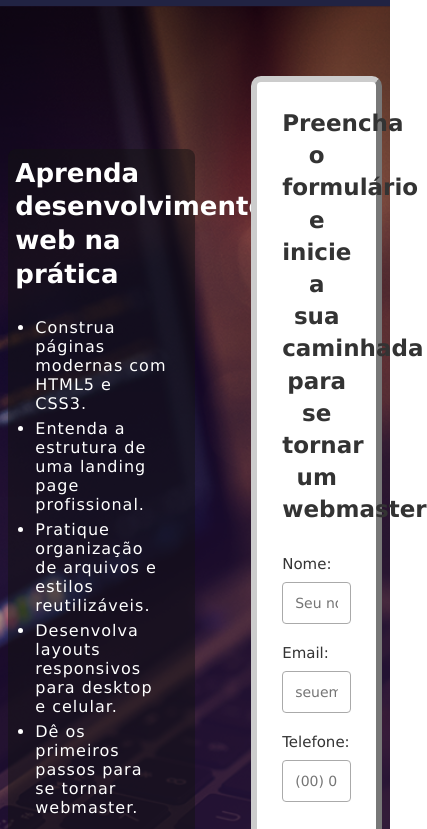
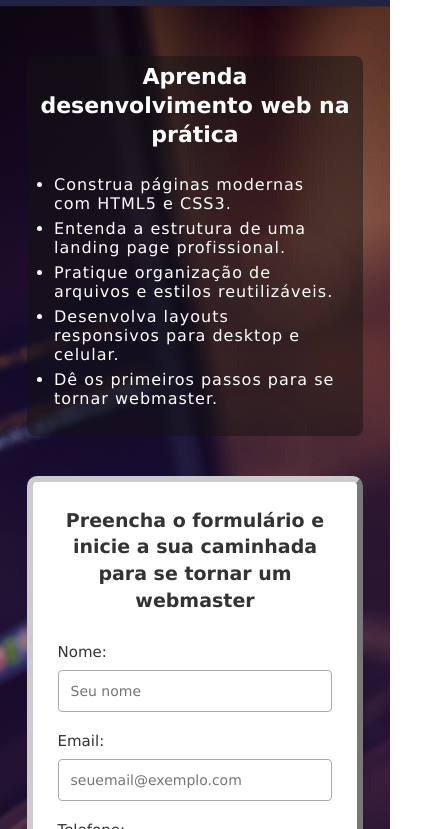
Before and after one commit to PedroBartkevihi/Landing_Page_Danki_Code, a plain HTML site: page index.html in a window 390 px wide. Shown: the part 63-892 px from the top of the page, 427 px wide, since content can reach past the window. Drawn offline with Linux system fonts and the light colour scheme.

Commit message:
Adicionando ícone e responsividade à página

```diff
--- a/index.html
+++ b/index.html
@@ -4,6 +4,7 @@
     <meta charset="UTF-8">
     <meta name="viewport" content="width=device-width, initial-scale=1.0">
     <link rel="stylesheet" href="src/css/style.css">
+    <link rel="icon" type="image/png" href="/src/images/computador-portatil.png">
     <title>Landing Page Danki Code</title>
 </head>
 <body>
--- a/src/css/Style.css
+++ b/src/css/Style.css
@@ -196,3 +196,55 @@ footer{
     padding: 30px 0;
     color: #888888;
 }
+
+/* Responsividade */
+
+@media screen and (max-width: 920px){
+
+    .cabecalho_conteudo{
+        text-align: center;
+    }
+
+    .chamada_conteudo{
+        flex-direction: column;
+        padding: 50px 2%;
+        gap: 40px;
+    }
+
+    .container_lista_chamada{
+        width: 90%;
+    }
+
+    .container_formulario{
+        width: 90%;
+        max-width: 450px;
+    }
+}
+
+@media screen and (max-width: 768px){
+
+    .container_planos{
+        flex-direction: column;
+    }
+
+    .planos_conteudo{
+        width: 100%;
+        padding-top: 50px;
+    }
+}
+
+@media screen and (max-width: 600px){
+
+    .container_lista_chamada h1{
+        font-size: 22px;
+        text-align: center;
+    }
+
+    .formulario h2{
+        font-size: 19px;
+    }
+
+    .formulario_botao button{
+        width: 100%;
+    }
+}
```
Also changed, not shown: src/images/computador-portatil.png (added).
